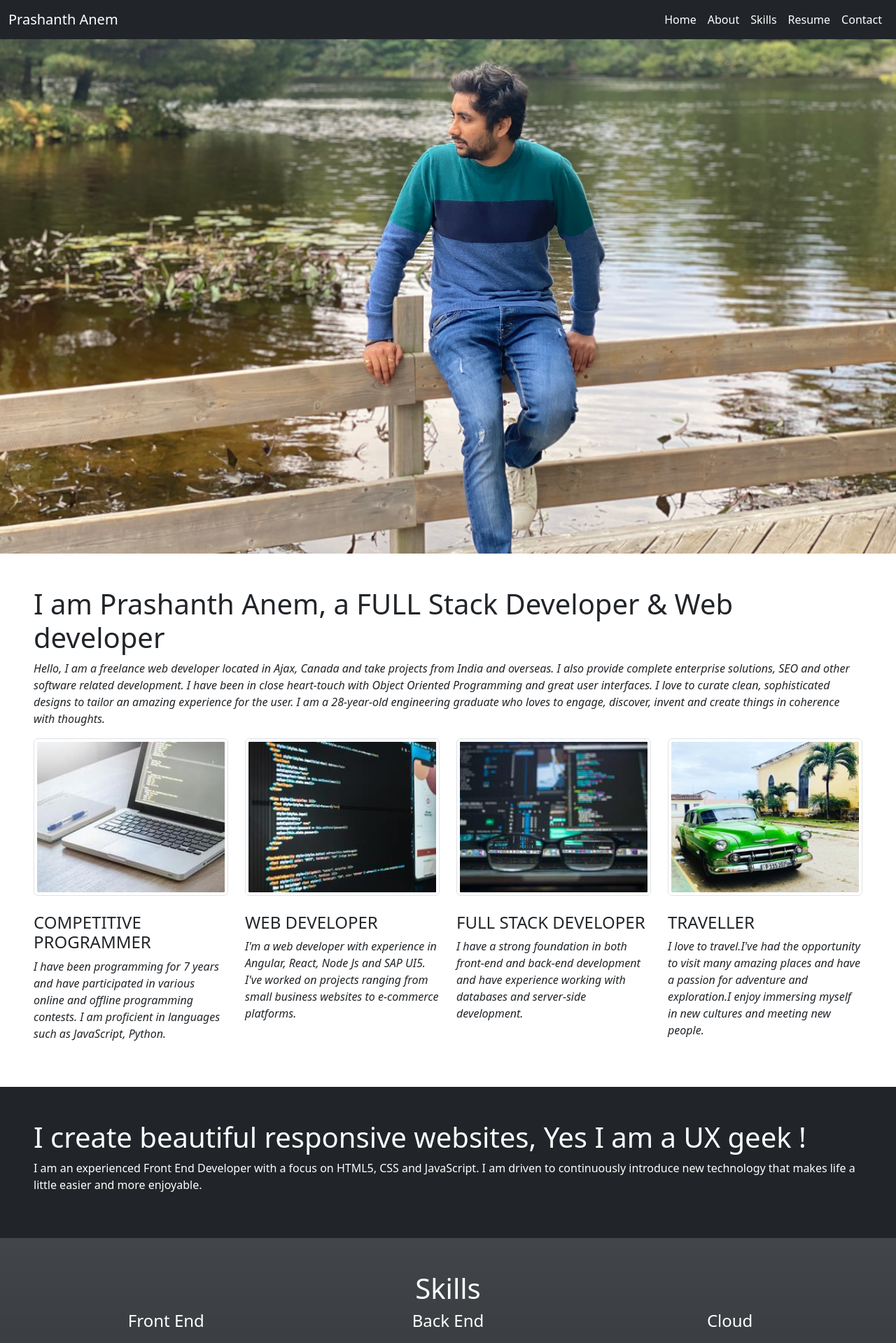
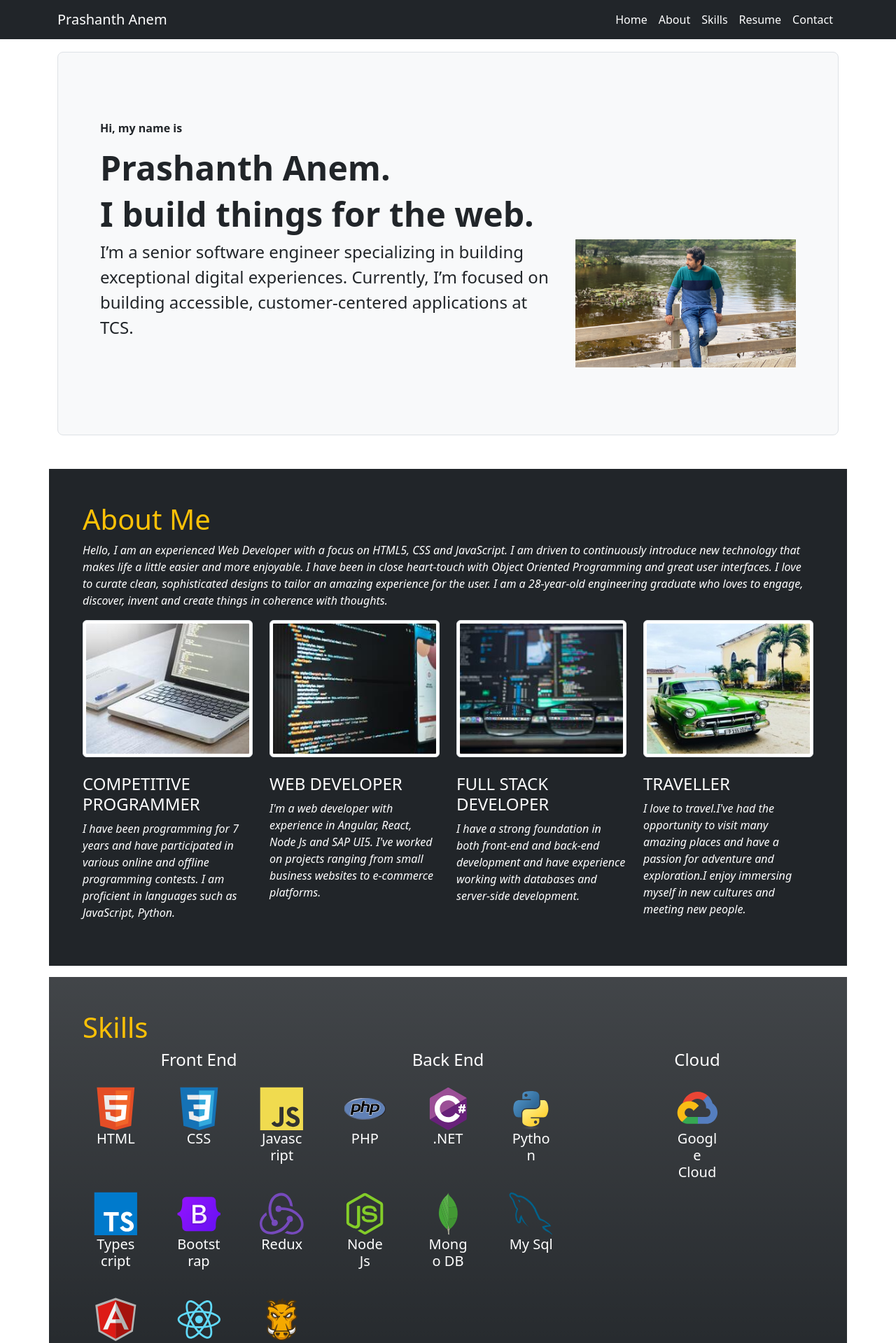
Before and after one commit to prashanthanem/portfolio_angular_15, an Angular app: page / in a window 1280 px wide. Shown: the top 1919 px of the page at 70% size. Built offline with nearby package versions, Linux system fonts and the light colour scheme.

Commit message:
Added Jumbotron and other minor UI changes

```diff
--- a/src/app/carousel/carousel.component.html
+++ b/src/app/carousel/carousel.component.html
@@ -1,4 +1,17 @@
-<img class="img-fluid object-fit-cover" src="./../../assets/img/main.jpg"/>
+<div class="container py-4">
+  <div class="p-5 mb-4 bg-light rounded-3 border">
+    <div class="container-fluid py-5">
+      <p class="fw-semibold">Hi, my name is</p>
+      <h1 class="display-5 fw-bold">Prashanth Anem.</h1>
+      <h1 class="display-5 fw-semibold">I build things for the web.</h1>
+      <div class="row">
+      <p class="col-md-8 fs-4">I’m a senior software engineer specializing in building exceptional digital experiences. Currently, I’m focused on building accessible, customer-centered applications at TCS.</p>
+      <img class="col-md-4 img-fluid object-fit-cover" src="./../../assets/img/main.jpg"/>
+    </div>
+      <!-- <button class="btn btn-primary btn-lg" type="button">Resume</button> -->
+    </div>
+  </div>
+</div>
 <!-- <div id="myCarousel" class="carousel slide" data-bs-ride="carousel">
   <div class="carousel-indicators">
     <button type="button" data-bs-target="#myCarousel" data-bs-slide-to="0" class="active" aria-current="true"
--- a/src/app/intro-article/intro-article.component.html
+++ b/src/app/intro-article/intro-article.component.html
@@ -1,8 +1,8 @@
-<div class="container-fluid p-5" id="about">
+<div class="container p-5 text-bg-dark mb-3" id="about">
   <div class="row">
-    <h1 class="fw-normal">I am Prashanth Anem, a FULL Stack Developer & Web developer</h1>
-    <p class="fs-6 fst-italic fw-normal">Hello, I am a freelance web developer located in Ajax, Canada and take projects
-      from India and overseas. I also provide complete enterprise solutions, SEO and other software related development.
+    <h1 class="fw-normal text-warning">About Me</h1>
+    <p class="fs-6 fst-italic fw-normal">Hello, I am an experienced Web Developer with a focus on HTML5, CSS and JavaScript. I am driven to
+      continuously introduce new technology that makes life a little easier and more enjoyable.
       I have been in close heart-touch with Object Oriented Programming and great user interfaces. I love to curate
       clean, sophisticated designs to tailor an amazing experience for the user. I am a 28-year-old engineering graduate
       who loves to engage, discover, invent and create things in coherence with thoughts.</p>
--- a/src/app/navmenu/navmenu.component.html
+++ b/src/app/navmenu/navmenu.component.html
@@ -1,5 +1,5 @@
 <nav class="navbar navbar-expand-md navbar-dark fixed-top bg-dark">
-  <div class="container-fluid">
+  <div class="container">
     <a class="navbar-brand" href="#">Prashanth Anem</a>
     <button class="navbar-toggler" type="button" data-bs-toggle="collapse" data-bs-target="#navbarCollapse"
       aria-controls="navbarCollapse" aria-expanded="false" aria-label="Toggle navigation">
--- a/src/app/resume/resume.component.html
+++ b/src/app/resume/resume.component.html
@@ -1,7 +1,7 @@
 <section id="resume" class="resume section-show">
-    <div class="container-fluid p-5">
+    <div class="container p-5">
         <div class="section-title">
-            <h2>Resume</h2>
+            <h2 class="text-warning">Resume</h2>
         </div>
         <div class="row">
             <div class="col-lg-6">
@@ -66,7 +66,6 @@
                 </div>
             </div>
         </div>
+        <hr class="featurette-divider">
     </div>
 </section>
-
-<hr class="featurette-divider">
--- a/src/app/skills/skills.component.html
+++ b/src/app/skills/skills.component.html
@@ -1,13 +1,13 @@
-<div class="container-fluid p-5 text-bg-dark" id="about">
+<!-- <div class="container-fluid p-5 text-bg-dark" id="about">
   <div class="row">
     <h1 class="fw-normal">I create beautiful responsive websites, Yes I am a UX geek !</h1>
     <p>I am an experienced Front End Developer with a focus on HTML5, CSS and JavaScript. I am driven to
       continuously introduce new technology that makes life a little easier and more enjoyable.</p>
   </div>
-</div>
-<div class="container-fluid p-5 bg-gradient text-bg-dark" id="skills">
+</div> -->
+<div class="container p-5 bg-gradient text-bg-dark" id="skills">
     <div class="row">
-        <h1 class="fw-normal text-white text-center">Skills</h1>
+        <h1 class="fw-normal text-warning">Skills</h1>
         <div class="col-lg-4 col-md-6">
             <h4 class="fw-normal text-white text-center">Front End</h4>
             <div class="row">
@@ -289,7 +289,7 @@
                 </div>
             </div>
         </div>
-        <div class="col-lg-4 col-6">
+        <div class="col-lg-4 col-md-6">
             <h4 class="fw-normal text-white text-center">Cloud</h4>
             <div class="row">
                 <div class="col-lg-4 offset-lg-4">
```
